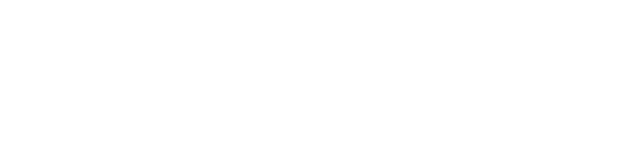
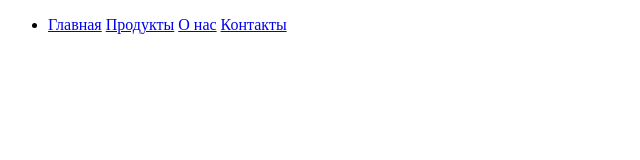
Before and after one commit to Takhir28/05-01, a plain HTML site: page index.html in a window 1280 px wide. Shown: the whole page, without its empty margins (0-640 px from the left). Drawn offline with Linux system fonts and the light colour scheme.

Commit message:
feat:added header

```diff
--- a/index.html
+++ b/index.html
@@ -6,6 +6,17 @@
 	<title>Document</title>
 </head>
 <body>
-
+	<header>
+		<nav>
+			<ul>
+				<li>
+					<a href="#">Главная</a>
+					<a href="#">Продукты</a>
+					<a href="#">О нас</a>
+					<a href="#">Контакты</a>
+				</li>
+			</ul>
+		</nav>
+	</header>
 </body>
 </html>
```
